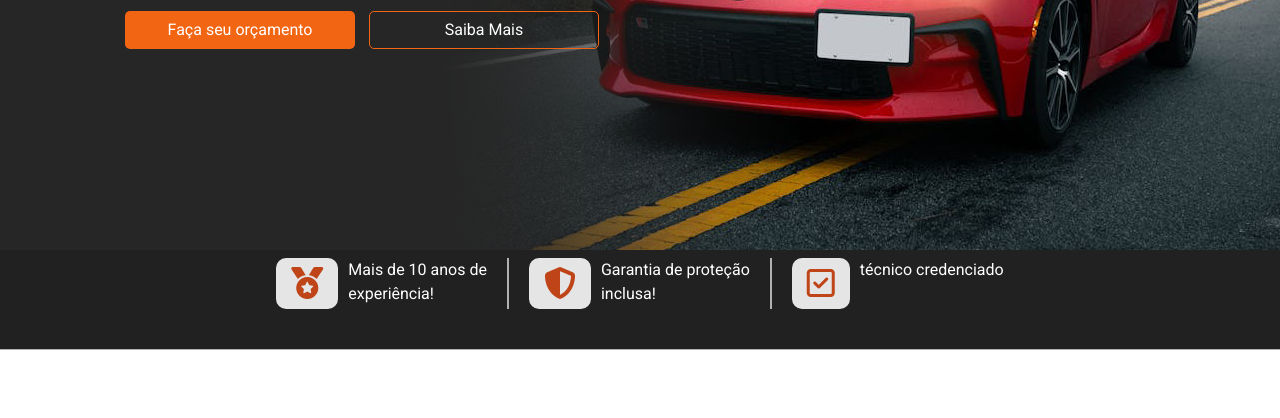
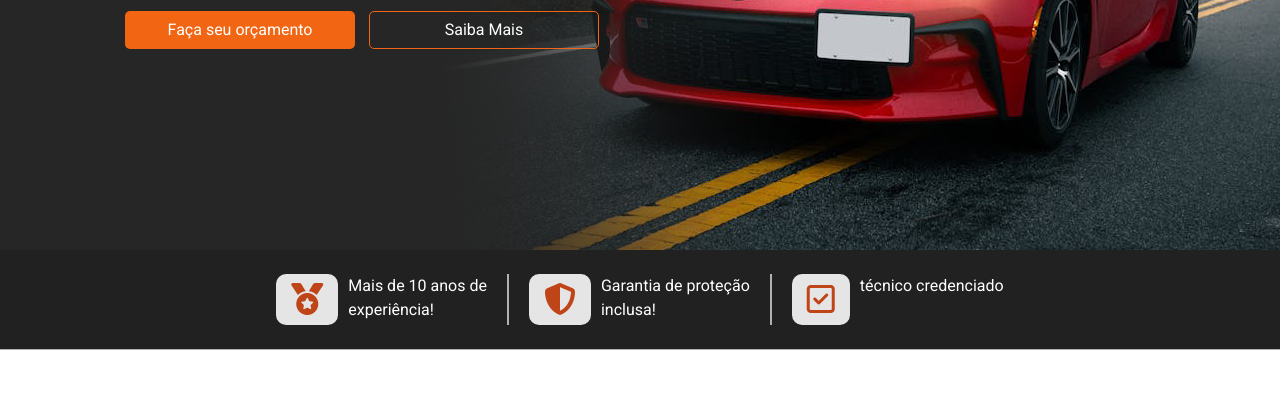
Before and after one commit to LuizDev271/Modelo-Carros, a plain HTML site: page index.html in a window 1280 px wide. Shown: the part 382-800 px from the top of the page. Drawn offline with nearby package versions, Linux system fonts and the light colour scheme.

Commit message:
Nav-Dois Correção

```diff
--- a/index.html
+++ b/index.html
@@ -76,7 +76,7 @@
         </div>
     </section>
 
-    <nav id="nav-dois" class="navbar d-none d-md-block">
+    <nav id="nav-dois" class="navbar d-none d-md-flex">
         <ul class="navbar-nav ml-auto mr-auto d-flex flex-row justify-content-center">
             <li class="nav-item">
                 <i class="fa-solid fa-medal fa-2xl" style="color: #BF4417;"></i>
```
